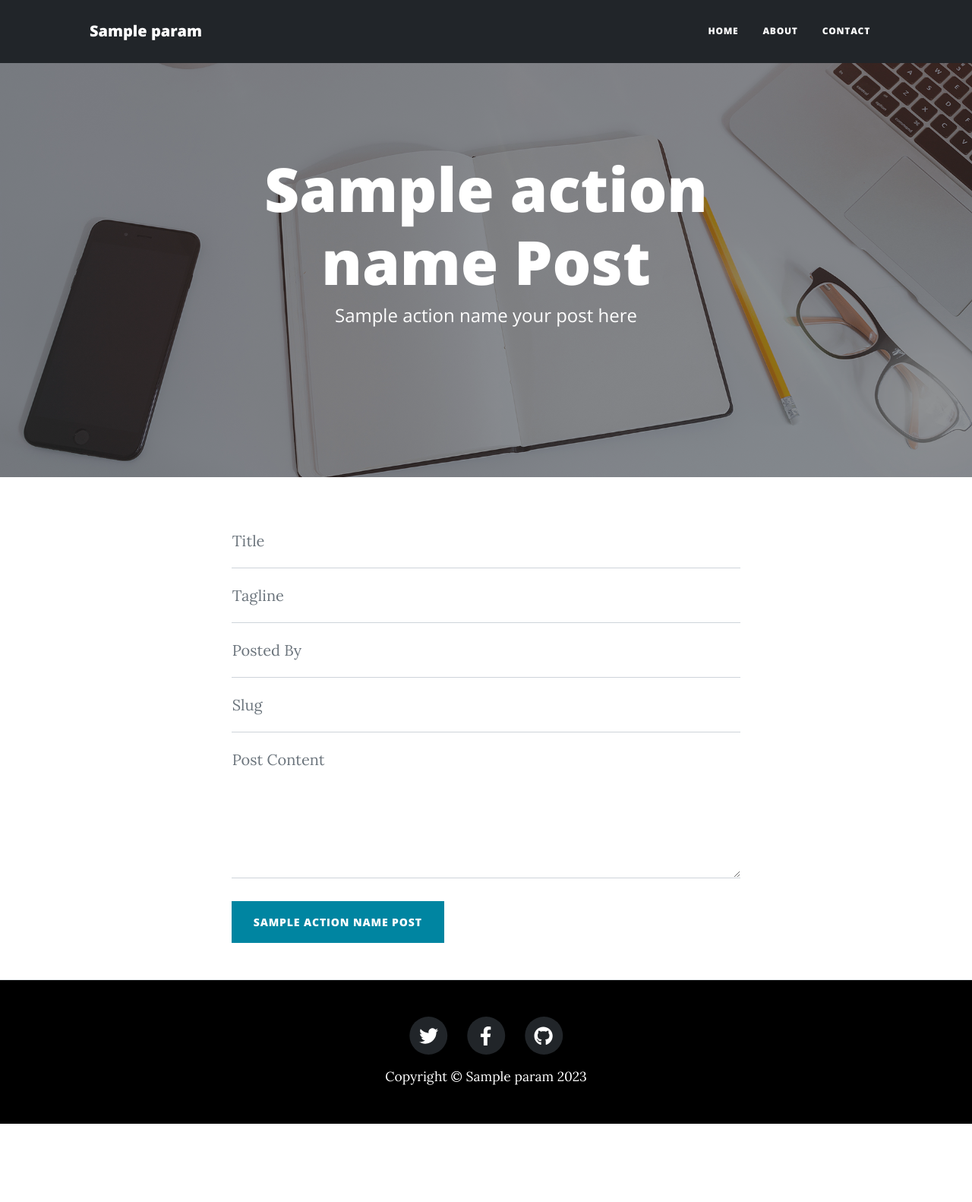
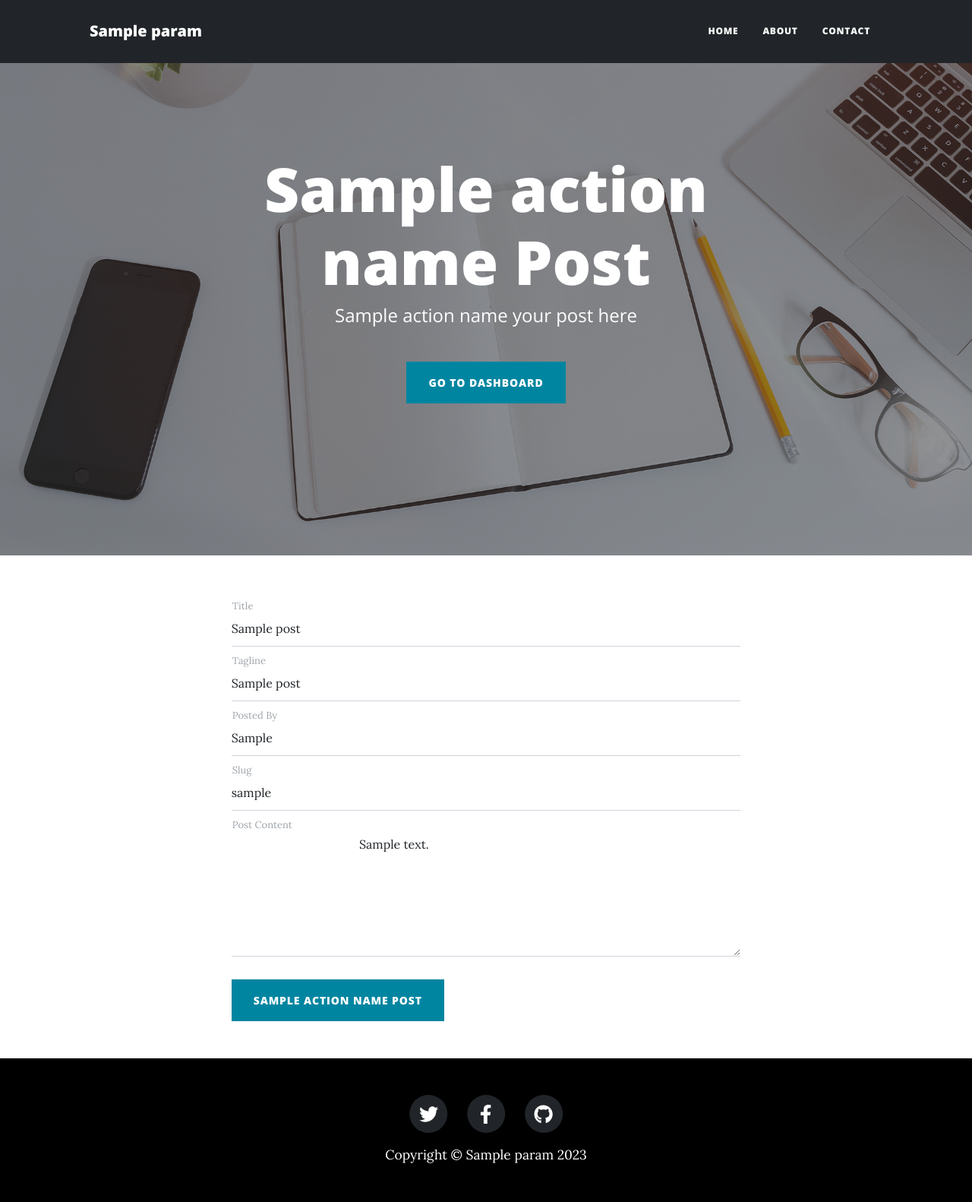
Before and after one commit to ankushchavan0411/blogs-project-with-python-flask, a Flask app: template templates/post-add-edit.html in a window 1280 px wide. Shown: the whole page at 76% size. Before the commit the page ends 1479 px from the top, so only its background shows below. Run offline with Flask 3, Linux system fonts and the light colour scheme; tables that the repository leaves empty hold one stand-in row (values such as "Sample post"); the template is opened without the code that fills it: values that come from a table or form of the project are taken from there, most other values are stand-ins (such as "Sample title", 1, 10 or a date in 2020); some libraries are stand-ins or nearby versions.

Commit message:
add edit logic

```diff
--- a/app.py
+++ b/app.py
@@ -1,4 +1,4 @@
-from flask import Flask, render_template, request, session
+from flask import Flask, render_template, request, session, redirect
 from flask_sqlalchemy import SQLAlchemy
 from datetime import datetime
 from flask_mail import Mail
@@ -63,6 +63,10 @@ def about():
     name = "Ankush Chavan"
     return render_template('about.html', name=name, params=params)
 
+@app.route('/dashboard')
+def dashboard():
+    return render_template('dashboard.html', params=params)
+
 @app.route('/contact', methods = ['POST', 'GET'])
 def contact():
     if request.method == 'POST':
@@ -124,14 +128,25 @@ def post_edit(post_id):
             posted_by = request.form['posted_by']
             post_content = request.form['post_content']
             slug = request.form['slug']
-            # This is Post Add logic Edit logic need to write
-            if post_id == "0":
+            if post_id == 0:
                 post_form = Posts(title=title, sub_title=sub_title, post_content=post_content, posted_by=posted_by, slug=slug, posted_at=datetime.now())
                 db.session.add(post_form)
                 db.session.commit()
+            else:
+                post_form = Posts.query.filter_by(post_id=post_id).first()
+                post_form.title = title
+                post_form.sub_title = sub_title
+                post_form.posted_by = posted_by
+                post_form.post_content = post_content
+                post_form.slug = slug
+                db.session.commit()
+                return redirect('/post-edit/'+post_id)
+
         action_name = "Edit"
         action = '/post-edit/'+post_id
-        return render_template('post-add-edit.html', params=params, action=action, action_name=action_name)
+        post_data = Posts.query.filter_by(post_id=post_id).first()
+        return render_template('post-add-edit.html', params=params, action=action, action_name=action_name,
+                               post=post_data)
 
 if __name__ == '__main__':
     app.run()
--- a/templates/post-add-edit.html
+++ b/templates/post-add-edit.html
@@ -7,7 +7,12 @@
                     <div class="col-md-10 col-lg-8 col-xl-7">
                         <div class="site-heading">
                             <h1>{{ action_name }} Post</h1>
-                            <span class="subheading">{{ action_name }} your post here</span>
+                            <span class="subheading mb-5">{{ action_name }} your post here</span>
+                              <a href="/dashboard">
+                                 <button class="btn btn-primary text-uppercase">
+                                    Go to dashboard
+                                 </button>
+                              </a>
                         </div>
                     </div>
                 </div>
@@ -20,27 +25,29 @@
                     <div class="my-0 mb-5">
                         <form id="post-edit" action="{{ action }}" method="post" >
                                 <div class="form-floating">
-                                    <input class="form-control" id="title" name="title" type="text" placeholder="Enter post tile..." data-sb-validations="required" />
+                                    <input class="form-control" id="title" name="title" type="text" placeholder="Enter post tile..." data-sb-validations="required" value="{{ post.title }}" />
                                     <label for="title">Title</label>
                                     <div class="invalid-feedback" data-sb-feedback="title:required">A title is required.</div>
                                 </div>
                                 <div class="form-floating">
-                                    <input class="form-control" name="sub_title" id="sub_title" type="text" placeholder="Enter post tagline" data-sb-validations="required" />
+                                    <input class="form-control" name="sub_title" id="sub_title" type="text" placeholder="Enter post tagline" data-sb-validations="required" value="{{ post.sub_title }}" />
                                     <label for="sub_title">Tagline</label>
                                     <div class="invalid-feedback" data-sb-feedback="sub_title:required">An tagline required.</div>
                                 </div>
                                 <div class="form-floating">
-                                    <input class="form-control" name="posted_by" id="posted_by" type="text" placeholder="Enter posted by" data-sb-validations="required" />
+                                    <input class="form-control" name="posted_by" id="posted_by" type="text" placeholder="Enter posted by" data-sb-validations="required" value="{{ post.posted_by }}" />
                                     <label for="posted_by">Posted By</label>
                                     <div class="invalid-feedback" data-sb-feedback="posted_by:required">An posted by required.</div>
                                 </div>
                                 <div class="form-floating">
-                                    <input class="form-control" name="slug" id="slug" type="text" placeholder="Enter slug by" data-sb-validations="required" />
+                                    <input class="form-control" name="slug" id="slug" type="text" placeholder="Enter slug by" data-sb-validations="required" value="{{ post.slug }}" />
                                     <label for="slug">Slug</label>
                                     <div class="invalid-feedback" data-sb-feedback="slug:required">An slug required.</div>
                                 </div>
                                 <div class="form-floating">
-                                    <textarea class="form-control" name="post_content" id="post_content" placeholder="Enter your post content here..." style="height: 12rem" data-sb-validations="required"></textarea>
+                                    <textarea class="form-control" name="post_content" id="post_content" placeholder="Enter your post content here..." style="height: 12rem" data-sb-validations="required">
+                                        {{ post.post_content }}
+                                    </textarea>
                                     <label for="post_content">Post Content</label>
                                     <div class="invalid-feedback" data-sb-feedback="post_content:required">A post content is required.</div>
                                 </div>
```
Also changed, not shown: templates/dashboard.html (+14 -3 lines).
